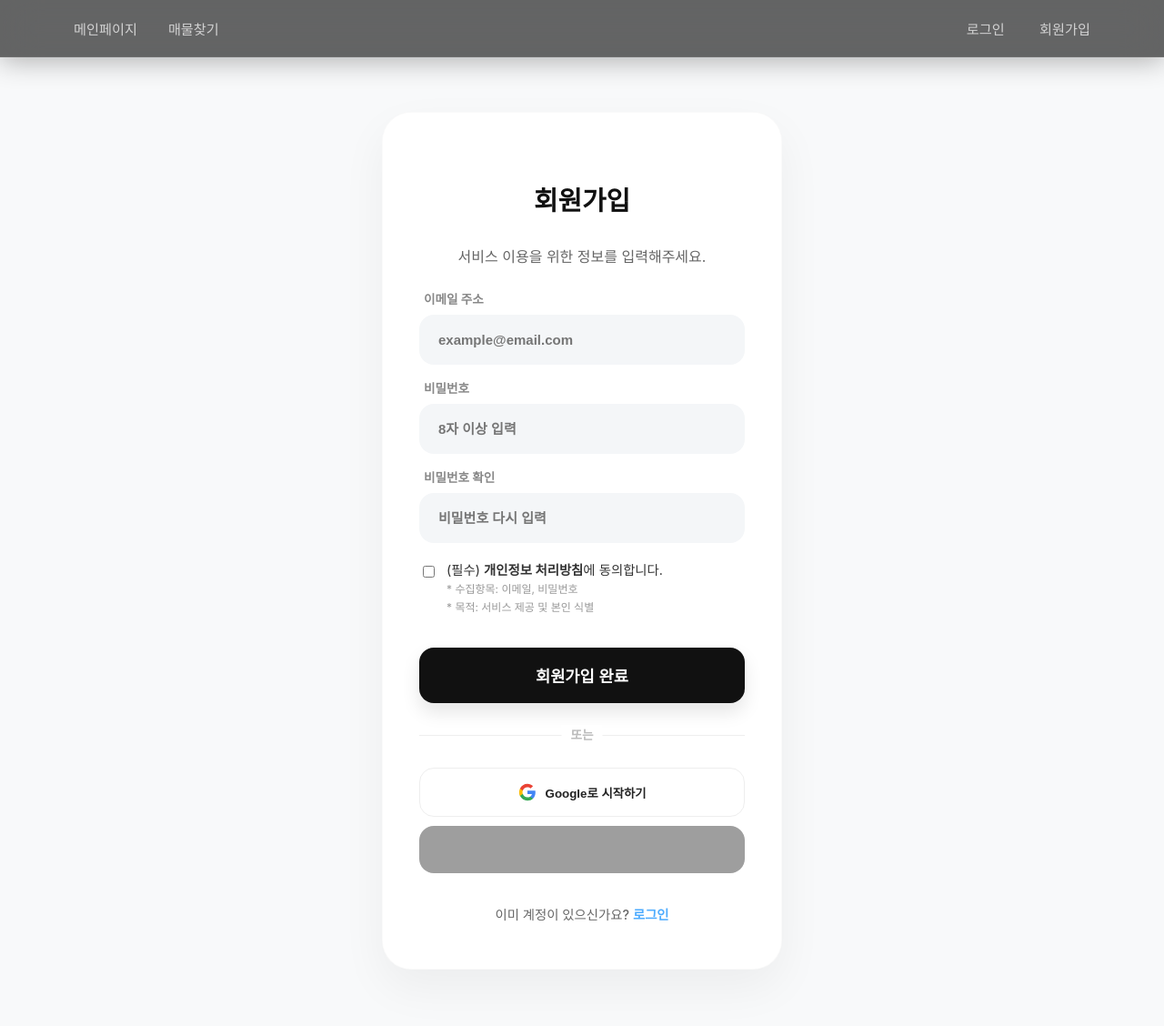
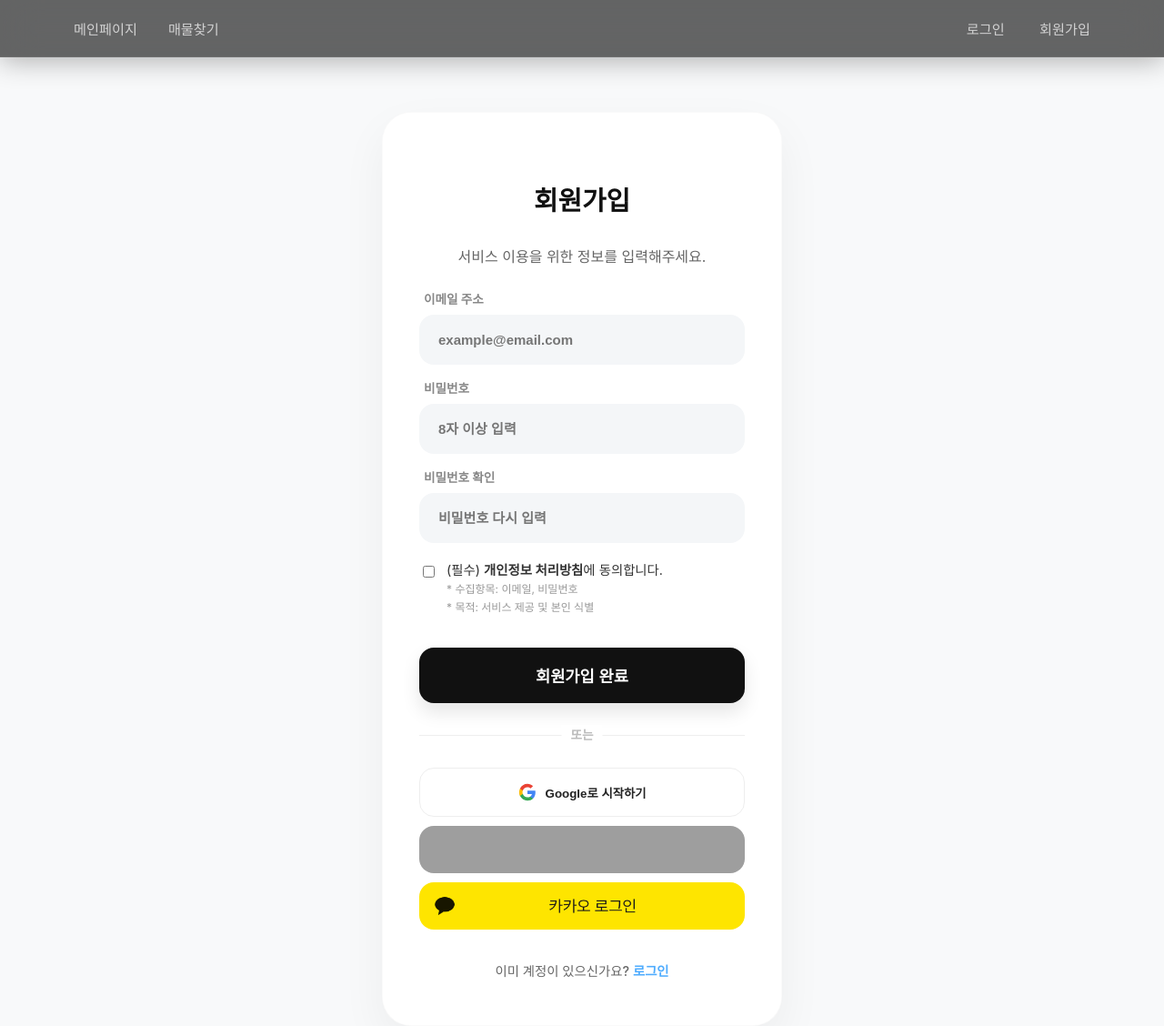
Before and after one commit to EverJoyyyL20/Sesac_Final, a Flask app: page /register in a window 1280 px wide. Shown: the whole page at 91% size. Run offline with Flask 3, Linux system fonts and the light colour scheme; parts of the project's set-up code (start-up, migrations or seed data) failed here and were passed over; some web fonts are replaced; grey boxes are pictures that could not be loaded.

Commit message:
소셜 로그인 디자인 수정&회원가입 페이지에 카카오 추가(추후 이미지 수정 필요)

```diff
--- a/house_project/auth/register.html
+++ b/house_project/auth/register.html
@@ -69,6 +69,9 @@
         <button type="button" class="naver-btn" onclick="location.href='/login/naver'" style="margin-top: 10px;">
             <img src="{{ url_for('static', filename='image/naver.png') }}" alt="네이버 로그인">
         </button>
+        <button type="button" class="kakao-btn" onclick="location.href='/login/kakao'" style="margin-top: 6px;">
+            <img src="{{ url_for('static', filename='image/kakao.png') }}" alt="카카오 로그인">
+        </button>
         <div class="login-link" style="margin-top: 30px; text-align: center; font-size: 0.9rem; color: #666;">
             이미 계정이 있으신가요? <a href="{{ url_for('auth.login') }}" style="color: #4facfe; text-decoration: none; font-weight: bold;">로그인</a>
         </div>
--- a/house_project/static/css/auth.css
+++ b/house_project/static/css/auth.css
@@ -83,6 +83,7 @@
 
 
 .kakao-btn {
+    margin-top: 6px; /* 소셜 버튼과의 간격 확보 */
     width: 100%;
     border: none;
     background: none;
@@ -93,6 +94,6 @@
 .kakao-btn img {
     width: 100%;
     height: 52px;
-    border-radius: 10px;
+    border-radius: 16px; /* 소셜 곡률과 동일하게 */
     display: block;
 }
```
